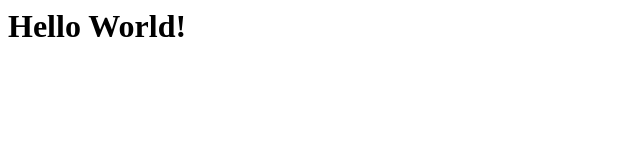
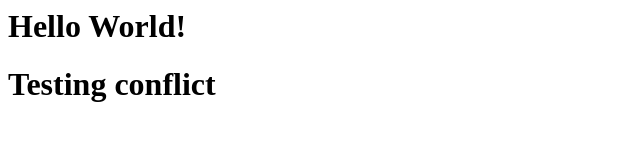
Before and after one commit to baazilakhlaque/demo-repo, a plain HTML site: page index.html in a window 1280 px wide. Shown: the whole page, without its empty margins (0-640 px from the left). Drawn offline with Linux system fonts and the light colour scheme.

Commit message:
added testing conflict

```diff
--- a/index.html
+++ b/index.html
@@ -1 +1,2 @@
 <h1>Hello World!</h1>
+<h1>Testing conflict</h1>
```
